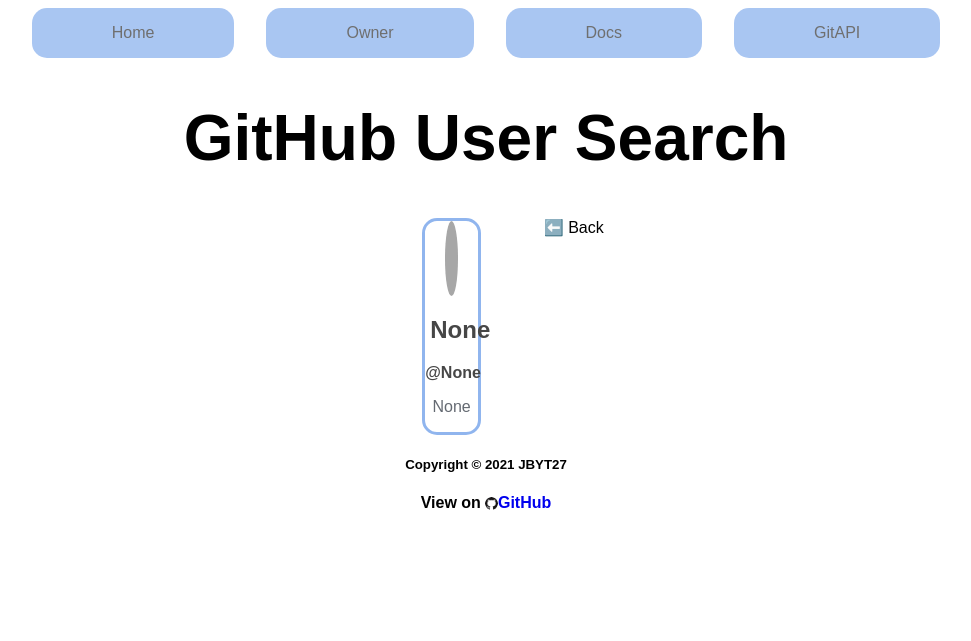
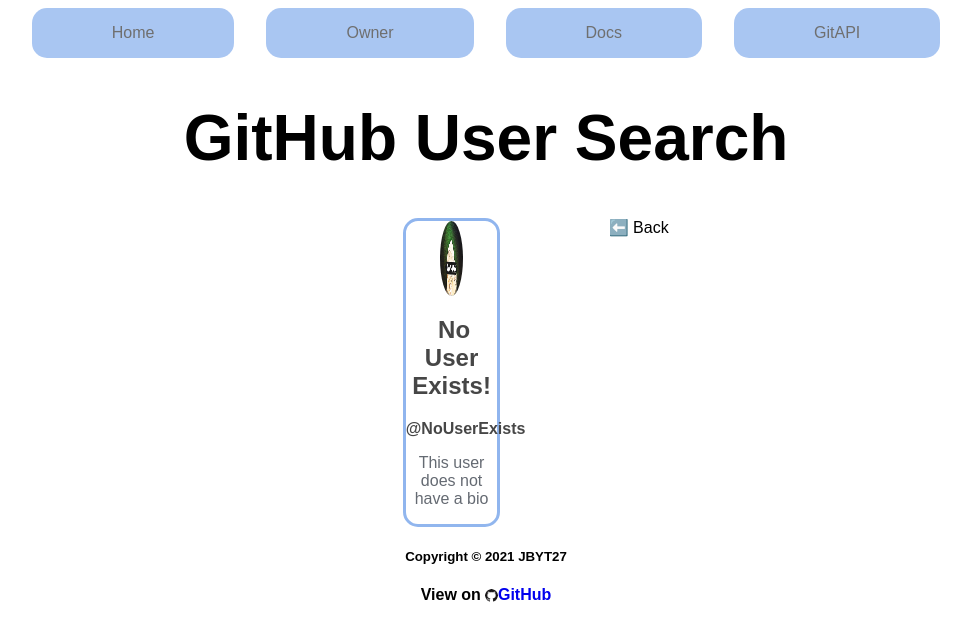
Before and after one commit to kokonut27/GitHub-User-Search, a Flask app: page /search in a window 1280 px wide. Shown: the top 641 px of the page, without its empty margins (154-1125 px from the left). Run offline with Flask 2, Linux system fonts and the light colour scheme; some web fonts are replaced; grey boxes are pictures that could not be loaded.

Commit message:
Commit bugs introduced and move to Replit

```diff
--- a/main.py
+++ b/main.py
@@ -32,25 +32,12 @@ def index():
     )
 
 
-@app.route('/search')
-def search():
-    print(session.get('avatar'))
-    return render_template(
-        "search.html",
-        usernick=session.get("usernick"),
-        username=session.get("username"),
-        avatar=session.get("avatar"),
-        userurl=session.get("userurl"),
-        bio=session.get("bio"),
-    )
-
-
 @app.route('/nouser')
 def nouser():
     return render_template("nouser.html")
 
 
-@app.route('/searchvalue', methods=["POST", "GET"])
+@app.route('/search', methods=["POST", "GET"])
 def searchvalue():
     # global name
     if request.method == "POST":
@@ -100,16 +87,32 @@ def searchvalue():
             pass  # add something here - error
 
         session["usernick"] = name
-        if session.get("usernick") == None:
+        if session.get("usernick") is None:
             session["usernick"] = "No Nickname!"
         session["username"] = username
         session["avatar"] = avatar
         session["userurl"] = userurl
         session["bio"] = bio
-        if session.get("bio") == None:
+        if session.get("bio") is None:
             session["bio"] = "This user does not have a bio"
         session["avatarYN"] = "False"
-    return redirect(url_for('search'))
+    # return redirect(url_for('search'))
+    else:
+        session["usernick"] = "No User Exists!"
+        session["username"] = "NoUserExists"
+        session["avatar"] = 'nothing.jpg'
+        session["userurl"] = "https://github.com/404"
+        session["bio"] = "This user does not have a bio"
+        session["avatarYN"] = "True"
+
+    return render_template(
+        "search.html",
+        usernick=session.get("usernick"),
+        username=session.get("username"),
+        avatar=session.get("avatar"),
+        userurl=session.get("userurl"),
+        bio=session.get("bio"),
+    )
 
 
 '''@app.route('/delete_session')
--- a/templates/index.html
+++ b/templates/index.html
@@ -5,7 +5,7 @@
     let searchvalue = document.getElementById("searchval").value;
     // alert(searchvalue)
 
-    $.post("/searchvalue", {
+    $.post("/search", {
       data: searchvalue,
     });
   }
```
Also changed, not shown: 2 other files.
